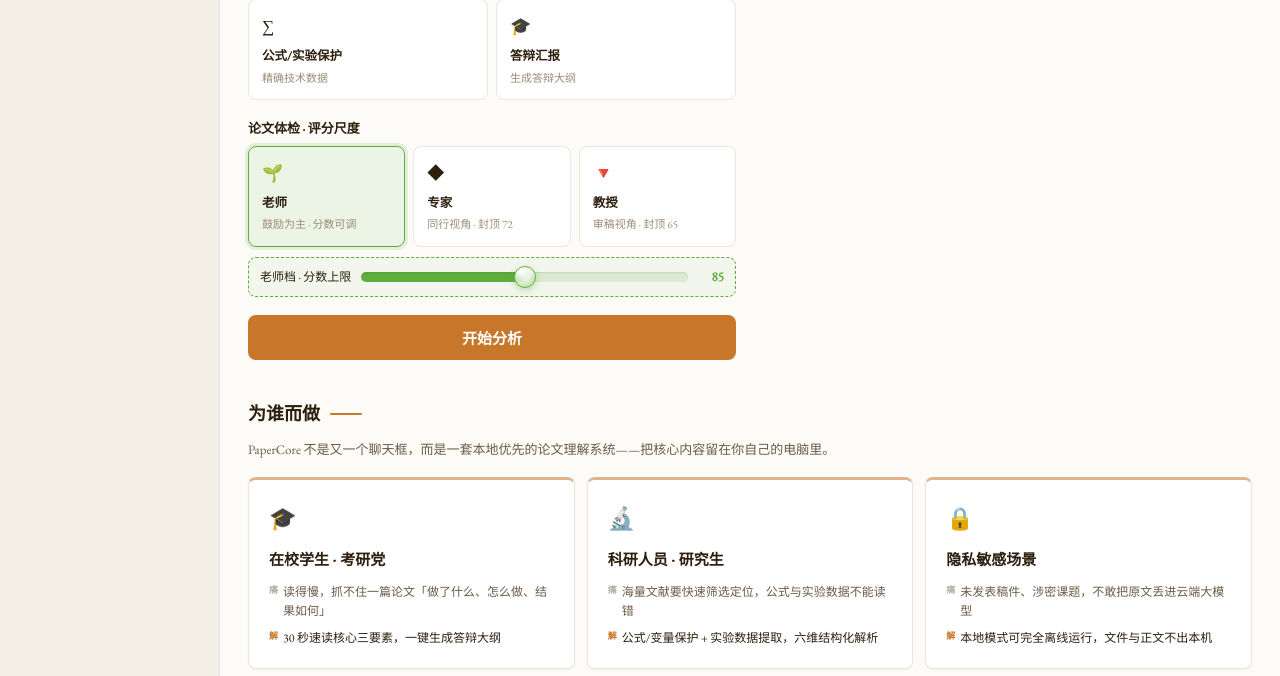
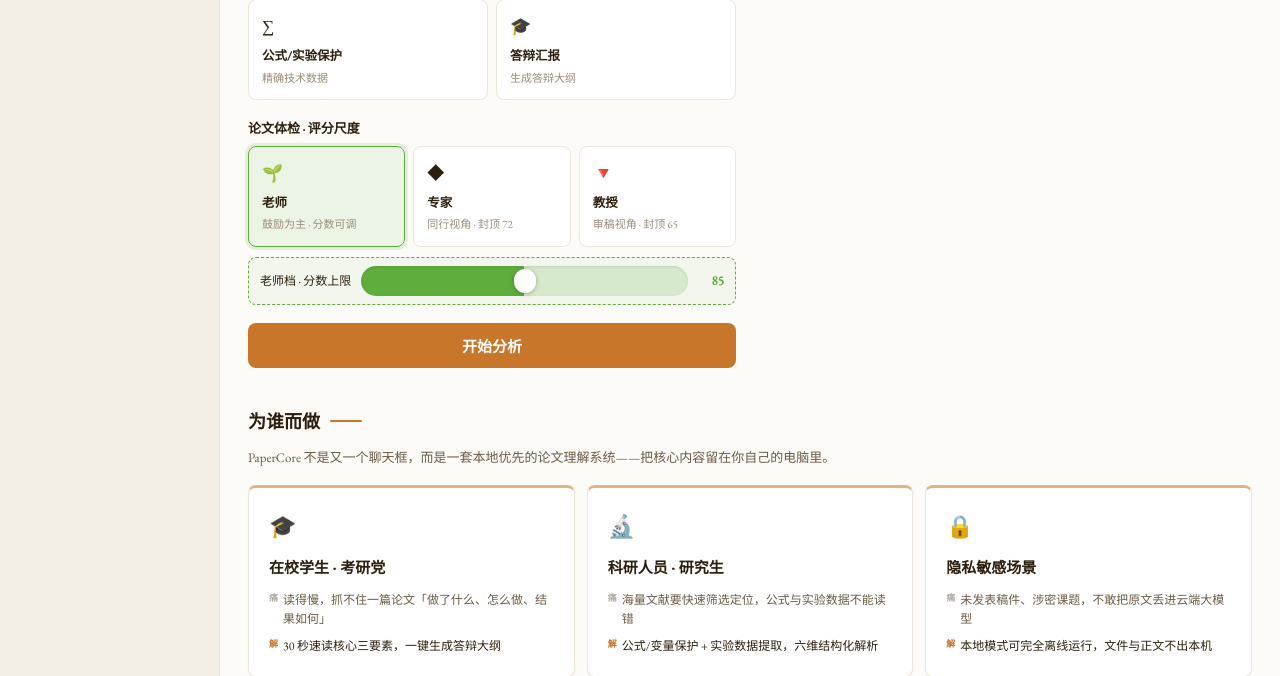
Before and after one commit to drkiyira-dev/PaperCore, a Flask app: page / in a window 1280 px wide. Shown: the part 822-1498 px from the top of the page. Run offline with Flask 3, Linux system fonts and the light colour scheme; data that the repository does not hold is empty; some web fonts are replaced.

Commit message:
老师档滑块改 iOS 控制中心风（高胶囊轨道 + 内嵌白色握柄）
照用户提供的 iOS 控制中心截图重做：30px 高胶囊磨砂轨道 + 内嵌白色握柄(22×24 圆角矩形) + 按住微胀 + 已选段填青草绿；替换上一版细轨道+圆点。css v30。

```diff
--- a/static/css/style.css
+++ b/static/css/style.css
@@ -682,41 +682,39 @@ a { color: inherit; text-decoration: none; }
     background: rgba(var(--color-grass-rgb), 0.06);
 }
 .teacher-cap-label { font-size: 12px; color: var(--color-text); white-space: nowrap; }
-/* 老师档滑块 · Apple 液态玻璃风（青草绿）：磨砂胶囊轨道 + 已选段填绿 + 高光玻璃滑块 + 拖动回弹缩放 */
+/* 老师档滑块 · iOS 控制中心风：高胶囊磨砂轨道 + 内嵌白色握柄 + 已选段填青草绿 + 按压微胀 */
 .teacher-cap-row input[type="range"] {
     -webkit-appearance: none; appearance: none;
-    flex: 1; height: 22px; margin: 0; background: transparent; cursor: pointer;
+    flex: 1; height: 30px; margin: 0; background: transparent; cursor: pointer;
 }
 .teacher-cap-row input[type="range"]::-webkit-slider-runnable-track {
-    height: 10px; border-radius: 99px;
+    height: 30px; border-radius: 15px;
     background: linear-gradient(to right,
         var(--color-grass) var(--cap-fill, 50%),
-        rgba(var(--color-grass-rgb), 0.16) var(--cap-fill, 50%));
-    box-shadow: inset 0 1px 2px rgba(0, 0, 0, 0.10);
+        rgba(var(--color-grass-rgb), 0.18) var(--cap-fill, 50%));
+    box-shadow: inset 0 1px 3px rgba(0, 0, 0, 0.10);
 }
 .teacher-cap-row input[type="range"]::-webkit-slider-thumb {
     -webkit-appearance: none; appearance: none;
-    width: 22px; height: 22px; margin-top: -6px; border-radius: 50%;
-    background: radial-gradient(circle at 32% 28%,
-        rgba(255, 255, 255, 0.97), rgba(255, 255, 255, 0.55) 45%, rgba(var(--color-grass-rgb), 0.55) 100%);
-    border: 1.5px solid var(--color-grass);
-    box-shadow: 0 2px 6px rgba(var(--color-grass-rgb), 0.40), inset 0 1px 2px rgba(255, 255, 255, 0.9);
-    -webkit-backdrop-filter: blur(4px); backdrop-filter: blur(4px);
-    transition: transform 0.16s cubic-bezier(0.34, 1.56, 0.64, 1), box-shadow 0.16s;
+    width: 22px; height: 24px; margin-top: 3px; border-radius: 11px;
+    background: rgba(255, 255, 255, 0.96);
+    box-shadow: 0 1px 5px rgba(0, 0, 0, 0.25), 0 0 0 0.5px rgba(0, 0, 0, 0.05);
+    -webkit-backdrop-filter: blur(6px); backdrop-filter: blur(6px);
+    transition: transform 0.14s ease, box-shadow 0.14s ease;
 }
 .teacher-cap-row input[type="range"]:active::-webkit-slider-thumb {
-    transform: scale(1.28);
-    box-shadow: 0 4px 12px rgba(var(--color-grass-rgb), 0.55), inset 0 1px 3px rgba(255, 255, 255, 0.95);
-}
-.teacher-cap-row input[type="range"]::-moz-range-track { height: 10px; border-radius: 99px; background: rgba(var(--color-grass-rgb), 0.16); }
-.teacher-cap-row input[type="range"]::-moz-range-progress { height: 10px; border-radius: 99px; background: var(--color-grass); }
+    transform: scaleX(1.18) scaleY(1.04);
+    box-shadow: 0 2px 9px rgba(0, 0, 0, 0.30);
+}
+.teacher-cap-row input[type="range"]::-moz-range-track { height: 30px; border-radius: 15px; background: rgba(var(--color-grass-rgb), 0.18); }
+.teacher-cap-row input[type="range"]::-moz-range-progress { height: 30px; border-radius: 15px; background: var(--color-grass); }
 .teacher-cap-row input[type="range"]::-moz-range-thumb {
-    width: 20px; height: 20px; border-radius: 50%; border: 1.5px solid var(--color-grass);
-    background: radial-gradient(circle at 32% 28%, #fff, rgba(var(--color-grass-rgb), 0.55));
-    box-shadow: 0 2px 6px rgba(var(--color-grass-rgb), 0.40);
-    transition: transform 0.16s cubic-bezier(0.34, 1.56, 0.64, 1);
-}
-.teacher-cap-row input[type="range"]:active::-moz-range-thumb { transform: scale(1.28); }
+    width: 22px; height: 24px; border-radius: 11px; border: none;
+    background: rgba(255, 255, 255, 0.96);
+    box-shadow: 0 1px 5px rgba(0, 0, 0, 0.25);
+    transition: transform 0.14s ease;
+}
+.teacher-cap-row input[type="range"]:active::-moz-range-thumb { transform: scaleX(1.18) scaleY(1.04); }
 .teacher-cap-value {
     font-size: 13px; font-weight: 700; color: var(--color-grass);
     min-width: 26px; text-align: right;
--- a/templates/index.html
+++ b/templates/index.html
@@ -4,7 +4,7 @@
     <meta charset="UTF-8">
     <meta name="viewport" content="width=device-width, initial-scale=1.0">
     <title>PaperCore · AI 学术论文分析系统</title>
-    <link rel="stylesheet" href="{{ url_for('static', filename='css/style.css') }}?v=29">
+    <link rel="stylesheet" href="{{ url_for('static', filename='css/style.css') }}?v=30">
     <script src="{{ url_for('static', filename='js/i18n.js') }}?v=22" defer></script>
 </head>
 <body>
```
